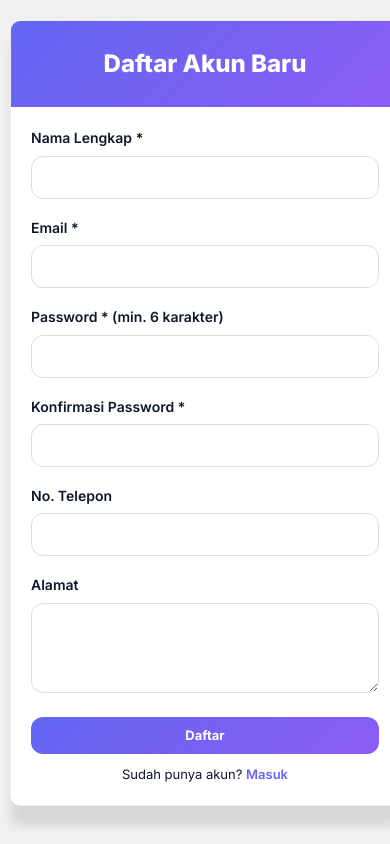
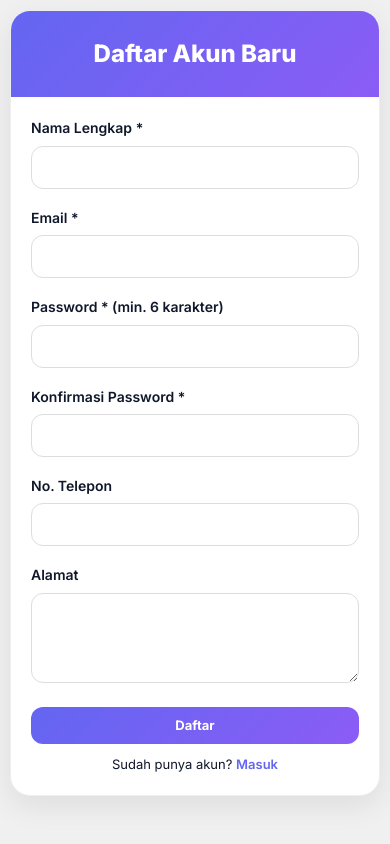
Before and after one commit to l200240164-galihwikuu/toko-online, a PHP site: page /register.php in a window 390 px wide. Run offline with PHP 8.4, Linux system fonts and the light colour scheme.

Commit message:
Refactor login and register wrapper styles for consistency and clarity

```diff
--- a/assets/css/style.css
+++ b/assets/css/style.css
@@ -477,15 +477,6 @@ textarea.form-control { resize: vertical; min-height: 90px; }
    LOGIN PAGE
    ========================= */
 
-.login-wrapper{
-    max-width:420px;
-    margin:80px auto;
-    background:#fff;
-    border-radius:20px;
-    overflow:hidden;
-    box-shadow:0 10px 30px rgba(0,0,0,.08);
-    border:1px solid #eee;
-}
 
 .login-header{
     padding:32px 24px;
@@ -593,10 +584,6 @@ textarea.form-control { resize: vertical; min-height: 90px; }
 /* Mobile */
 @media (max-width:768px){
 
-    .login-wrapper{
-        margin:24px 16px;
-        max-width:none;
-    }
 
     .login-header{
         padding:24px 20px;
@@ -900,11 +887,6 @@ textarea.form-control { resize: vertical; min-height: 90px; }
     *, *::before, *::after { transition: none !important; animation: none !important; }
 }
 
-.login-wrapper.register-wrapper{
-    width: 100%;
-    max-width: 650px !important;
-}
-
 /* =========================
    ADMIN RESPONSIVE FIX
    Mobile-first fixes for admin panel
@@ -912,14 +894,6 @@ textarea.form-control { resize: vertical; min-height: 90px; }
 
 /* Wrap table dalam scrollable container */
 
-.login-wrapper {
-   width: 800px;
-   max-width: 90%;
-   margin: 60px auto;
-   background: #fff;
-   border-radius: 10px;
-   box-shadow: 0 20px 10px rgba(0,0,0,0.1);
-}
 
 .table-responsive {
     overflow-x: auto;
@@ -1031,20 +1005,9 @@ textarea.form-control { resize: vertical; min-height: 90px; }
         padding: 12px 14px;
         font-size: 12px;
     }
-   .login-wrapper.register-wrapper{
-    width: 600px;
-    max-width: 90%;
-    margin: 60px auto;
-   }
 }
 
-@media (max-width: 576px) {
-   .login-wrapper.register-wrapper {
-      width: 100%;
-      max-width: 100%;
-      margin: 20px 10px;
-   }
-}
+
 
 @media (max-width: 480px) {
 
@@ -1074,6 +1037,36 @@ textarea.form-control { resize: vertical; min-height: 90px; }
         margin-left: 2px;
     }
 }
+
+.login-wrapper{
+    max-width:420px;
+    margin:80px auto;
+    background:#fff;
+    border-radius:20px;
+    overflow:hidden;
+    border:1px solid #eee;
+    box-shadow:0 10px 30px rgba(0,0,0,.08);
+}
+
+.register-wrapper{
+    width: 95%;
+    max-width: 700px;
+    margin: 30px auto;
+    background: #fff;
+    border-radius: 20px;
+    overflow: hidden;
+    border: 1px solid #eee;
+    box-shadow: 0 10px 30px rgba(0,0,0,.08);
+}
+
+@media (max-width:768px){
+    .register-wrapper{
+        width: calc(100vw - 20px);
+        max-width: none;
+        margin: 10px auto;
+    }
+}
+
 
 
 /* ===== Dashboard ===== */
--- a/config.php
+++ b/config.php
@@ -5,7 +5,7 @@
 define('DB_HOST', 'mysql.railway.internal');
 define('DB_PORT', 3306);
 define('DB_USER', 'root');
-define('DB_PASS', 'XBVVenLcantxEalhzSYWpKbKabtWtPoy');
+define('DB_PASS', 'smNSQPuXRdWUKyaeIcJngyeJHgmFqtMw');
 define('DB_NAME', 'toko_online');
 
 // define('DB_HOST', 'localhost');
--- a/register.php
+++ b/register.php
@@ -48,7 +48,7 @@ if ($_SERVER['REQUEST_METHOD'] === 'POST') {
 </head>
 <body style="background:#f0f0f0;">
 
-<div class="login-wrapper register-wrapper">
+<div class="register-wrapper">
     <div class="login-header">
         <h2>Daftar Akun Baru</h2>
     </div>
```
